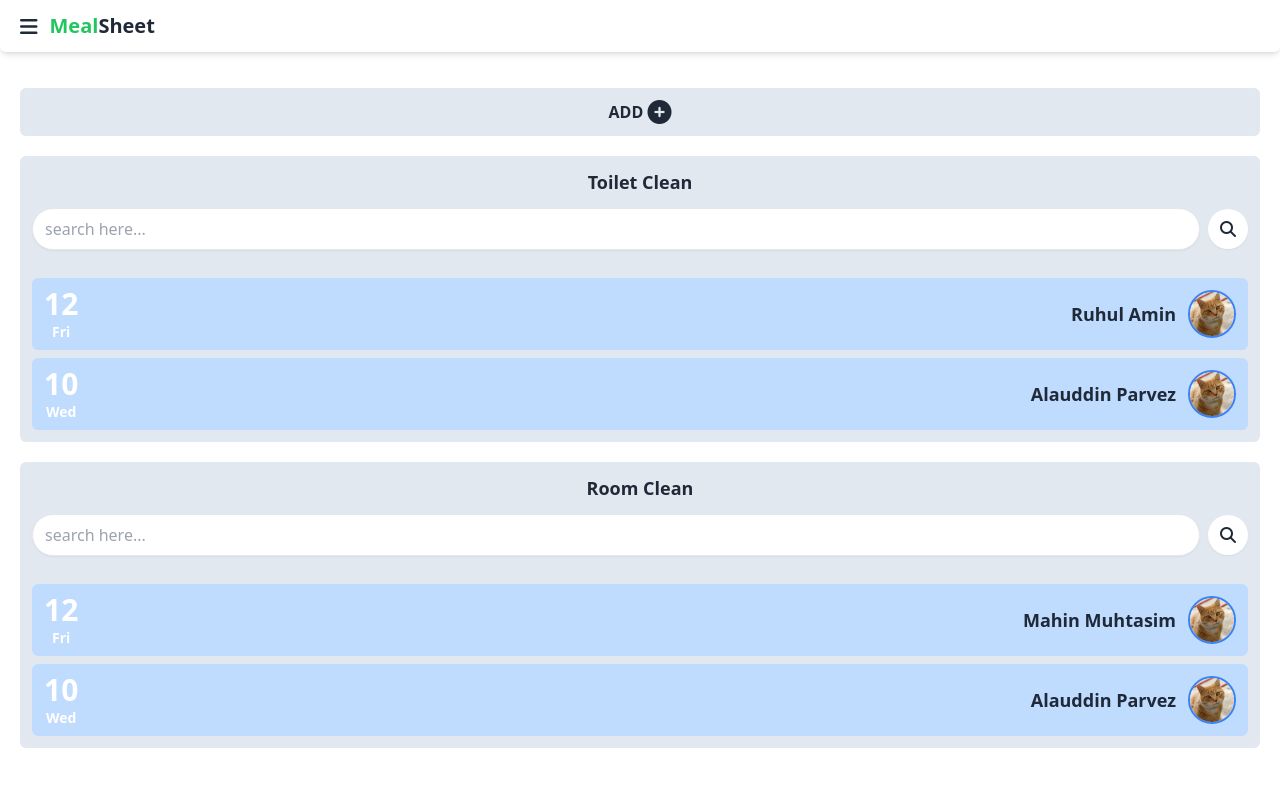
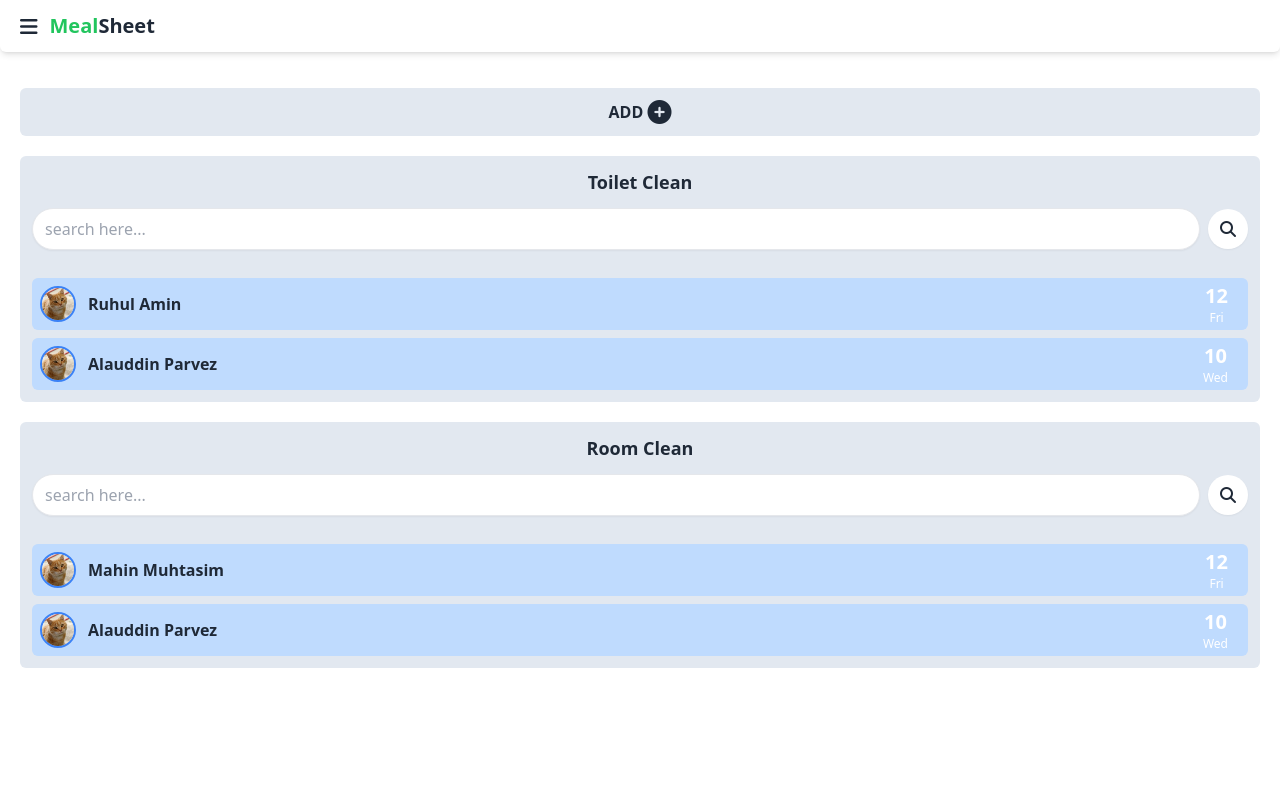
Before and after one commit to CodeBuddy07/MealSheet, a React (Vite) app: page /tasks in a window 1280 px wide. Shown: the top 786 px of the page. Built offline with nearby package versions, Linux system fonts and the light colour scheme.

Commit message:
design changes in tasks

```diff
--- a/src/Task/Task.jsx
+++ b/src/Task/Task.jsx
@@ -74,14 +74,16 @@ const Task = () => {
                         <ul className="w-full *:mt-2">
                             {
                                 data.map(user => user.tasks?.filter(x => x.name == task).filter(x => searchTerm.includes(task) ? getWeekDay(x.assigned_date).toLowerCase().search(searchTerm.replace(`,${task}`, "").toLowerCase()) > -1 || getMonthDay(x.assigned_date).toString().search(searchTerm.replace(`,${task}`, "")) > -1 || user.user_name.toLowerCase().search(searchTerm.replace(`,${task}`, "").toLowerCase()) > -1 : x.name == task).map((y, index) =>
-                                    <li key={index} className="flex justify-between items-center w-full bg-blue-200 rounded-md px-3 py-2" >
-                                        <div className="text-center text-white">
-                                            <h1 className="text-3xl font-bold">{getMonthDay(y.assigned_date)}</h1>
-                                            <p className="font-semibold text-sm -pb-5">{getWeekDay(y.assigned_date)}</p>
+                                    <li key={index} className="flex justify-between items-center w-full bg-blue-200 rounded-md px-2 py-1" >
+
+                                        <div className="flex justify-start items-center gap-3">
+
+                                            <img className="w-9 rounded-full border-2 border-blue-500" src="/Cat03.jpg" alt="" />
+                                            <h1 className=" font-bold">{user.user_name}</h1>
                                         </div>
-                                        <div className="flex justify-start items-center gap-3">
-                                            <h1 className=" font-bold text-lg">{user.user_name}</h1>
-                                            <img className="w-12 rounded-full border-2 border-blue-500" src="/Cat03.jpg" alt="" />
+                                        <div className="text-center text-white pr-3">
+                                            <h1 className="text-xl font-bold">{getMonthDay(y.assigned_date)}</h1>
+                                            <p className="font-normal text-xs ">{getWeekDay(y.assigned_date)}</p>
                                         </div>
                                     </li>
                                 ))
```
